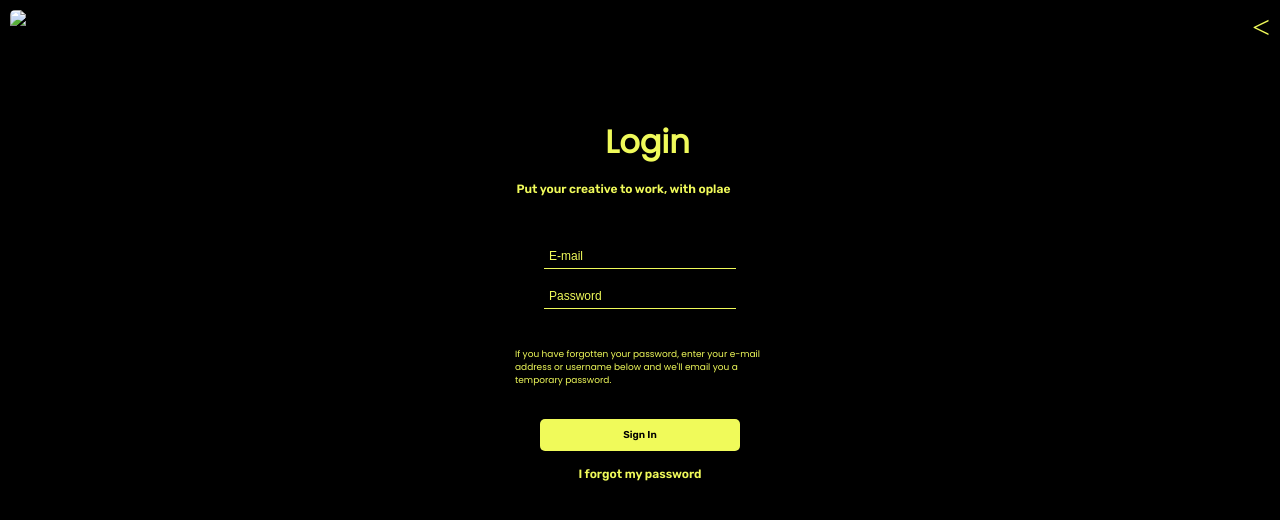
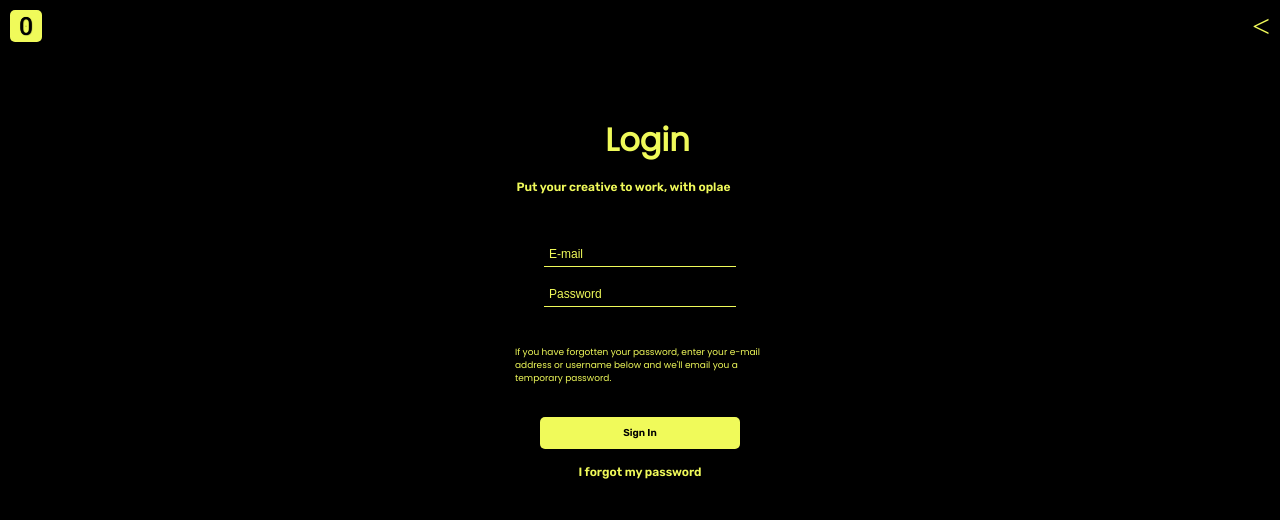
Before and after one commit to sebaor/OPLAE, a website: page pages/login.html in a window 1280 px wide. Drawn offline with Linux system fonts and the light colour scheme; the site is published under a folder, as on GitHub Pages, so addresses that start at the root find nothing.

Commit message:
version1

```diff
--- a/pages/login.html
+++ b/pages/login.html
@@ -11,7 +11,7 @@
         <style>
             @import url('https://fonts.googleapis.com/css2?family=Poppins&display=swap');
         </style>
-        <link rel="shorcut icon" href="../assets/img/icons/cero.png">
+        <link rel="shorcut icon" href="./assets/img/icons/cero.png">
         <style>
             @import url('https://fonts.googleapis.com/css2?family=Poppins:wght@100&display=swap');
         </style>
@@ -21,7 +21,7 @@
 <body class="body_login">
     <!-- NavBar -->
     <header class="header">
-        <img src="/assets/img/icons/oplaeicon.png" alt="oplae_icon">
+        <img src="../assets/img/icons/oplaeicon.png" alt="oplae_icon">
         <nav>
             <ul>
                 <li><a href="/index.html"><</a></li>
```
Also changed, not shown: pages/create_account.html (+1 -1 lines).
